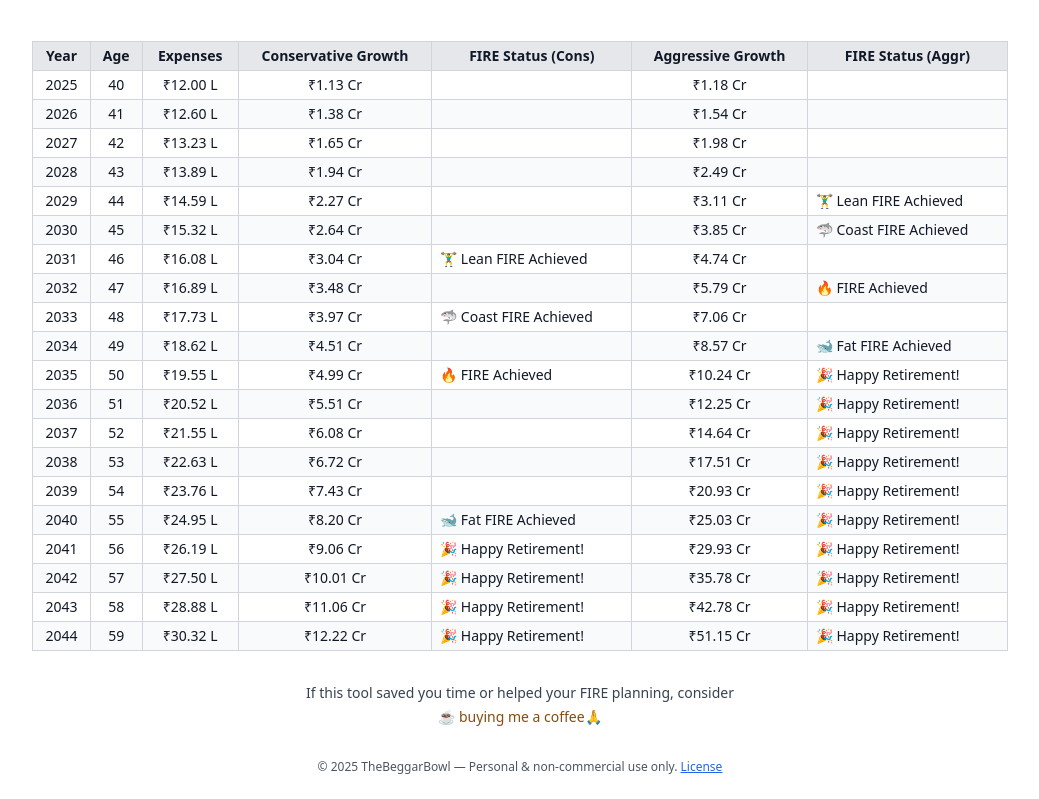
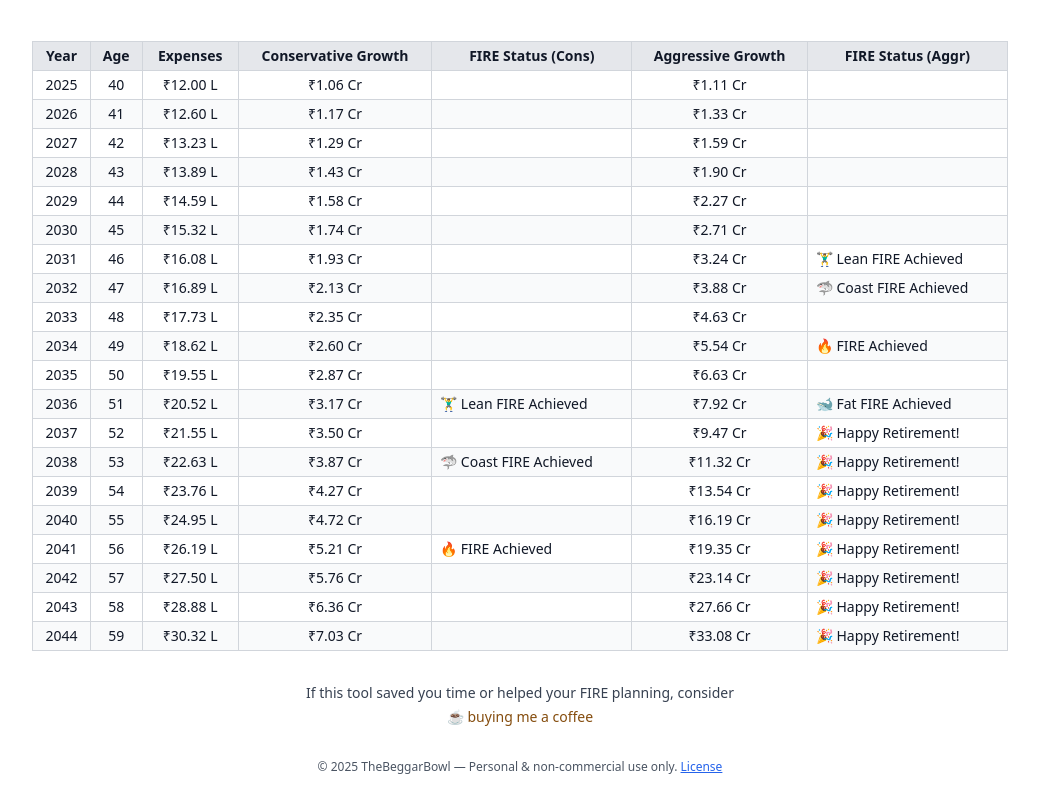
Before and after one commit to TheBeggarBowl/fire-tracker, a React (Vite) app: page / in a window 1280 px wide. Shown: the part 1954-2753 px from the top of the page, without its empty margins (120-1159 px from the left). Built offline with nearby package versions, Linux system fonts and the light colour scheme.

Commit message:
Update App.jsx
milestone aware sip stop

```diff
--- a/src/App.jsx
+++ b/src/App.jsx
@@ -261,36 +261,47 @@ useEffect(() => {
 
     const targets = { leanTarget, coastTarget, fireTarget, fatTarget };
 
-    const project = (rate, currentAge, desiredFIREAge) => {
+  const project = (rate, currentAge, milestoneType, firstAchievementYears) => {
   let port = currentNetWorth;
   const monthlyRate = rate / 12 / 100;
   let currentProjectionYear = startYear;
   let currentMonthInProjection = startMonth - 1;
   const yearlyTotals = {};
 
+  const sipEndYear = (() => {
+    const fallback = desiredFIREAge;
+    if (!firstAchievementYears) return fallback;
+    if (milestoneType === "lean") return firstAchievementYears.lean ?? fallback;
+    if (milestoneType === "coast") return firstAchievementYears.coast ?? fallback;
+    return fallback; // for fire/fat
+  })();
+
   for (let m = currentMonthInProjection; m < 12; m++) {
-        const projectedMonthAgeForSIP = currentAge + (currentProjectionYear - startYear) + (m / 12);
-        const sipForThisMonth = (projectedMonthAgeForSIP < desiredFIREAge) ? sip : 0;
+    const shouldInvest = currentProjectionYear < sipEndYear;
+    const sipForThisMonth = shouldInvest ? sip : 0;
     port = port * (1 + monthlyRate) + sipForThisMonth;
   }
   yearlyTotals[`${currentProjectionYear}`] = port;
 
   for (let i = 1; i < projectionYears; i++) {
     currentProjectionYear++;
-        const projectedStartOfYearAge = currentAge + (currentProjectionYear - startYear);
-        const sipForThisYear = (projectedStartOfYearAge < desiredFIREAge) ? sip : 0;
-
     for (let m = 0; m < 12; m++) {
-          port = port * (1 + monthlyRate) + sipForThisYear;
+      const shouldInvest = currentProjectionYear < sipEndYear;
+      const sipForThisMonth = shouldInvest ? sip : 0;
+      port = port * (1 + monthlyRate) + sipForThisMonth;
     }
     yearlyTotals[`${currentProjectionYear}`] = port;
   }
+
   return yearlyTotals;
 };
 
-    const consProjections = project(desiredConservativeCAGR, currentAge, desiredFIREAge);
-    const aggrProjections = project(desiredAggressiveCAGR, currentAge, desiredFIREAge);
 
+    // 1. Run raw projections first (SIP continues to FIRE age)
+const consProjectionsRaw = project(desiredConservativeCAGR, currentAge, "fire");
+const aggrProjectionsRaw = project(desiredAggressiveCAGR, currentAge, "fire");
+
+// 2. Function to find milestone achievement year
 const findFirstAchievementYear = (projections, milestoneType, targets) => {
   const targetValue = targets[milestoneType];
   for (const yearStr in projections) {
@@ -301,20 +312,26 @@ useEffect(() => {
   return null;
 };
 
+// 3. Detect milestone years
 const firstAchievementYears = {
   conservative: {
-        lean: findFirstAchievementYear(consProjections, 'leanTarget', targets),
-        coast: findFirstAchievementYear(consProjections, 'coastTarget', targets),
-        fire: findFirstAchievementYear(consProjections, 'fireTarget', targets),
-        fat: findFirstAchievementYear(consProjections, 'fatTarget', targets),
+    lean: findFirstAchievementYear(consProjectionsRaw, 'leanTarget', targets),
+    coast: findFirstAchievementYear(consProjectionsRaw, 'coastTarget', targets),
+    fire: findFirstAchievementYear(consProjectionsRaw, 'fireTarget', targets),
+    fat: findFirstAchievementYear(consProjectionsRaw, 'fatTarget', targets),
   },
   aggressive: {
-        lean: findFirstAchievementYear(aggrProjections, 'leanTarget', targets),
-        coast: findFirstAchievementYear(aggrProjections, 'coastTarget', targets),
-        fire: findFirstAchievementYear(aggrProjections, 'fireTarget', targets),
-        fat: findFirstAchievementYear(aggrProjections, 'fatTarget', targets),
+    lean: findFirstAchievementYear(aggrProjectionsRaw, 'leanTarget', targets),
+    coast: findFirstAchievementYear(aggrProjectionsRaw, 'coastTarget', targets),
+    fire: findFirstAchievementYear(aggrProjectionsRaw, 'fireTarget', targets),
+    fat: findFirstAchievementYear(aggrProjectionsRaw, 'fatTarget', targets),
   }
 };
+
+// 4. Re-run projections with SIPs stopping at correct milestone years
+const consProjections = project(desiredConservativeCAGR, currentAge, "fire", firstAchievementYears.conservative);
+const aggrProjections = project(desiredAggressiveCAGR, currentAge, "fire", firstAchievementYears.aggressive);
+
 
     setResults({
       yearlyExpenses,
@@ -518,7 +535,6 @@ setDrawdownResults(drawdowns);
       >
         ☕ buying me a coffee
       </a>
-      🙏
       </div>
   </>
 )}
@@ -786,7 +802,6 @@ setDrawdownResults(drawdowns);
   >
     ☕ buying me a coffee
   </a>
-  🙏
   </div>
 	    <footer className="text-center mt-6 text-xs text-gray-600 dark:text-gray-400">
   © 2025 TheBeggarBowl — Personal & non-commercial use only.{' '}
```
Lines whose indentation alone changed are shown as unchanged.
